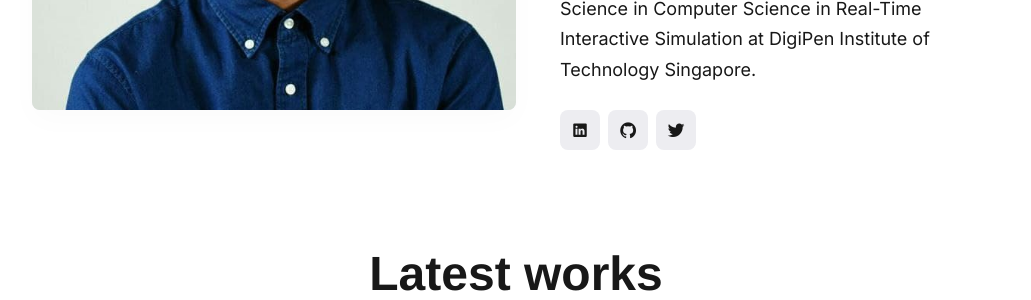
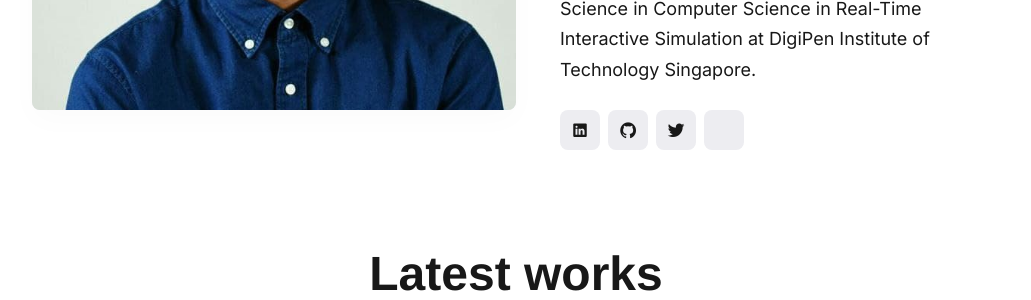
Before and after one commit to srishamharan/srishamharan.github.io, a Jekyll site: the page built from index.html, in a window 1280 px wide. Shown: the part 450-750 px from the top of the page, without its empty margins (124-1155 px from the left). Built offline with Jekyll 4.4.1, drawn with Linux system fonts in a browser that asks for light colours; nearby versions of some CDN libraries; some web fonts are replaced.

Commit message:
add resume

```diff
--- a/_data/settings.yml
+++ b/_data/settings.yml
@@ -37,6 +37,7 @@
 - {icon: "ion-logo-linkedin", link: "https://www.linkedin.com/in/sri-raja/"}
 - {icon: "ion-logo-github", link: "https://github.com/srishamharan"}
 - {icon: "ion-logo-twitter", link: "https://twitter.com/IsMeSham"}
+- {icon: "ion-logo-paper", link: "/resume/SriShamHaran_Resume_2022.pdf"}
 
 # Example of adding a new link to the footer - {icon: "ion-logo-dribbble", link: "https://dribbble.com"}
 # Other icons can be found at https://ionicons.com/v4/
```
Also changed, not shown: 1 other file.
